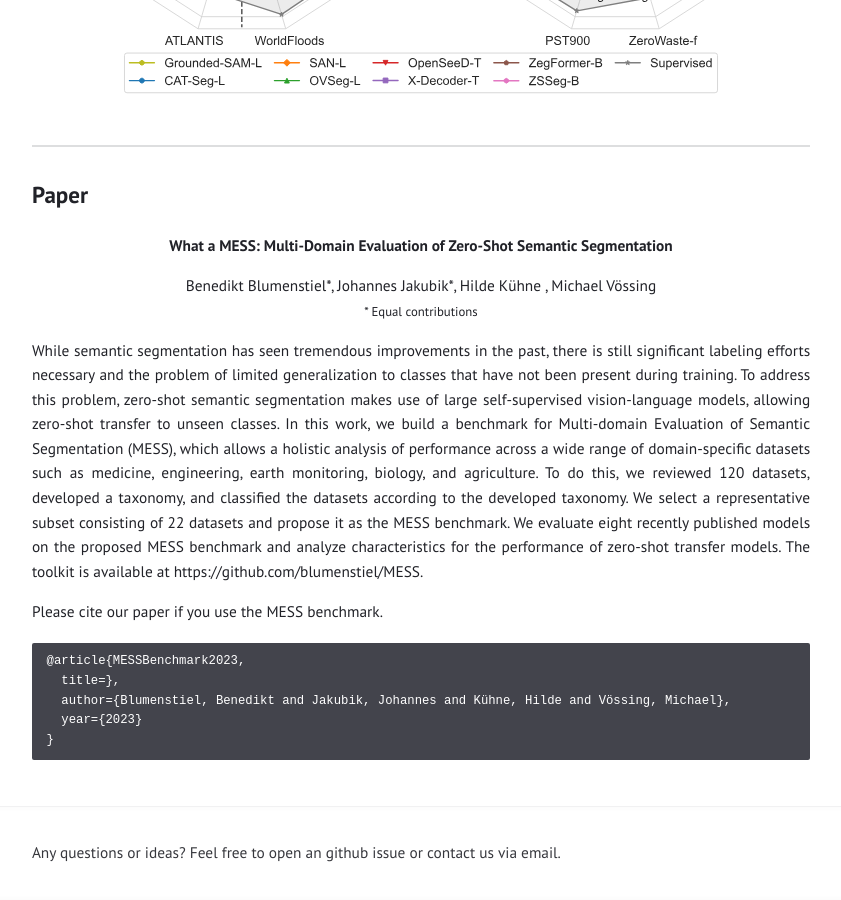
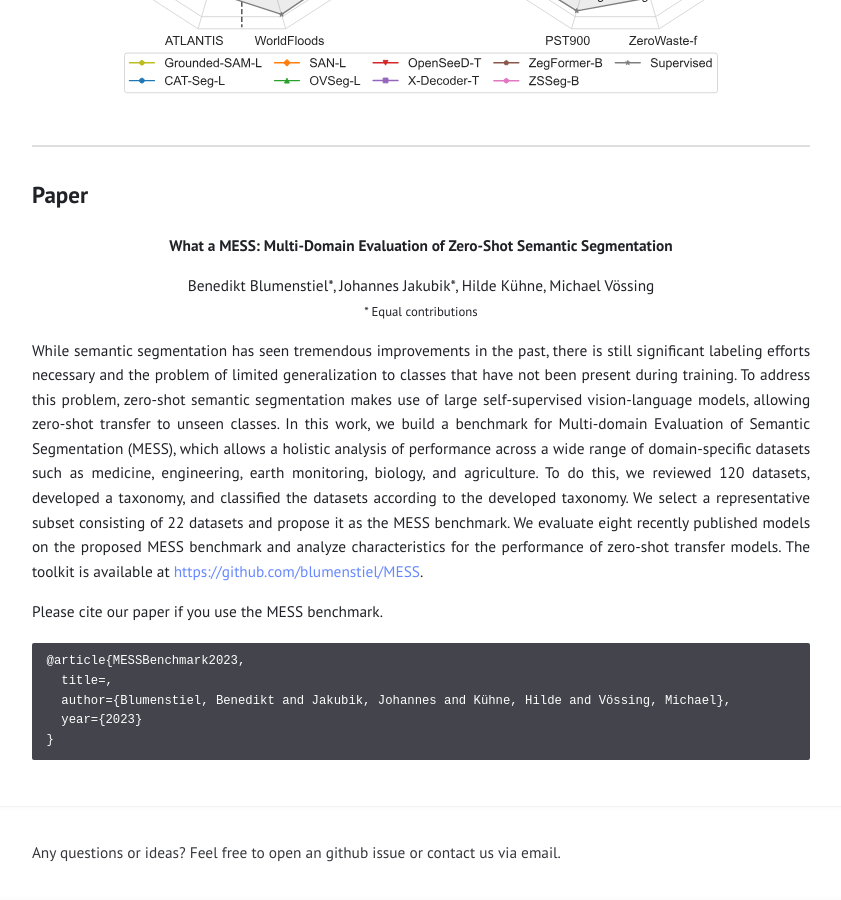
Before and after one commit to blumenstiel/mess-benchmark, a Jekyll site: the page built from index.md, in a window 1280 px wide and 900 px high, scrolled down 1403 px. Shown: the whole window, without its empty margins (219-1060 px from the left). Built offline with Jekyll 4.4.1, drawn with Linux system fonts in a browser that asks for light colours; some of the changed text lies outside the part shown.

Commit message:
Update pages

````diff
--- a/index.md
+++ b/index.md
@@ -35,17 +38,17 @@ You find the results of all evaluated models at our [leaderboard](https://blumen
 
 **<center>What a MESS: Multi-Domain Evaluation of Zero-Shot Semantic Segmentation</center>**
 
-<center>Benedikt Blumenstiel*, Johannes Jakubik*, Hilde Kühne , Michael Vössing</center>
+<center>Benedikt Blumenstiel*,  Johannes Jakubik*,  Hilde Kühne,    Michael Vössing</center>
 
 <center><small>* Equal contributions</small></center>
 
-While semantic segmentation has seen tremendous improvements in the past, there is still significant labeling efforts necessary and the problem of limited generalization to classes that have not been present during training. To address this problem, zero-shot semantic segmentation makes use of large self-supervised vision-language models, allowing zero-shot transfer to unseen classes. In this work, we build a benchmark for Multi-domain Evaluation of Semantic Segmentation (MESS), which allows a holistic analysis of performance across a wide range of domain-specific datasets such as medicine, engineering, earth monitoring, biology, and agriculture. To do this, we reviewed 120 datasets, developed a taxonomy, and classified the datasets according to the developed taxonomy. We select a representative subset consisting of 22 datasets and propose it as the MESS benchmark. We evaluate eight recently published models on the proposed MESS benchmark and analyze characteristics for the performance of zero-shot transfer models. The toolkit is available at https://github.com/blumenstiel/MESS.
+While semantic segmentation has seen tremendous improvements in the past, there is still significant labeling efforts necessary and the problem of limited generalization to classes that have not been present during training. To address this problem, zero-shot semantic segmentation makes use of large self-supervised vision-language models, allowing zero-shot transfer to unseen classes. In this work, we build a benchmark for Multi-domain Evaluation of Semantic Segmentation (MESS), which allows a holistic analysis of performance across a wide range of domain-specific datasets such as medicine, engineering, earth monitoring, biology, and agriculture. To do this, we reviewed 120 datasets, developed a taxonomy, and classified the datasets according to the developed taxonomy. We select a representative subset consisting of 22 datasets and propose it as the MESS benchmark. We evaluate eight recently published models on the proposed MESS benchmark and analyze characteristics for the performance of zero-shot transfer models. The toolkit is available at <https://github.com/blumenstiel/MESS>.
 
 Please cite our paper if you use the MESS benchmark.
 
-```
+```text
 @article{MESSBenchmark2023,
-  title={{{What a MESS: Multi-domain Evaluation of Zero-shot Semantic Segmentation}}},
+  title={{What a MESS: Multi-domain Evaluation of Zero-shot Semantic Segmentation}},
   author={Blumenstiel, Benedikt and Jakubik, Johannes and Kühne, Hilde and Vössing, Michael},
   year={2023}
 }
````
Also changed, not shown: other parts of index.md (+5 -2 lines).
